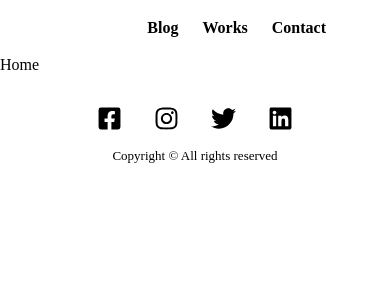
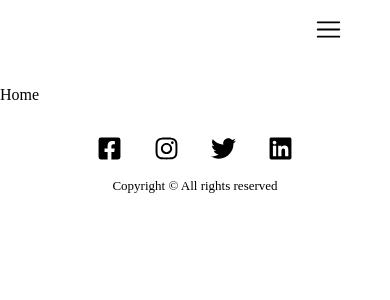
Before and after one commit to Manase44/M.A.C.K---Portfolio, a React (Vite) app: page / in a window 390 px wide. Shown: the top 300 px of the page. Built offline with nearby package versions, Linux system fonts and the light colour scheme.

Commit message:
add the menu icon in smaller devices

```diff
--- a/src/components/Header/Header.css
+++ b/src/components/Header/Header.css
@@ -1,8 +1,12 @@
+header{
+    margin-bottom:3rem;
+}
 .navigation-list{
     padding: 1.2rem 4rem;
     display: flex;
     justify-content: end;
     gap: 1.5rem;
+
 }
 .navigation-list li{
     list-style: none;
@@ -13,6 +17,24 @@
     font-weight: 600;
     color: inherit;
 }
+.hamburger-menu{
+    font-size: 27px;
+    cursor: pointer;
+    position: absolute;
+    right: 3rem;
+    top: 1rem;
+    display: none;
+}
 .active{
     color: red;
 }
+
+
+@media screen and (max-width:768px) {
+    .hamburger-menu{
+        display: block;
+    }
+    .navigation-list li{
+        display: none;
+    }
+}
--- a/src/components/Header/Header.jsx
+++ b/src/components/Header/Header.jsx
@@ -1,5 +1,7 @@
 import './Header.css';
 import { Link } from "react-router-dom";
+import { RxHamburgerMenu } from "react-icons/rx";
+
 
 export const Header = () => {
   return (
@@ -17,6 +19,7 @@ export const Header = () => {
           </li>
         </ul>
       </nav>
+      <RxHamburgerMenu className='hamburger-menu'/>
     </header>
   );
 }
```
Also changed, not shown: 1 other file (tests, documents, lock files or other folders).
